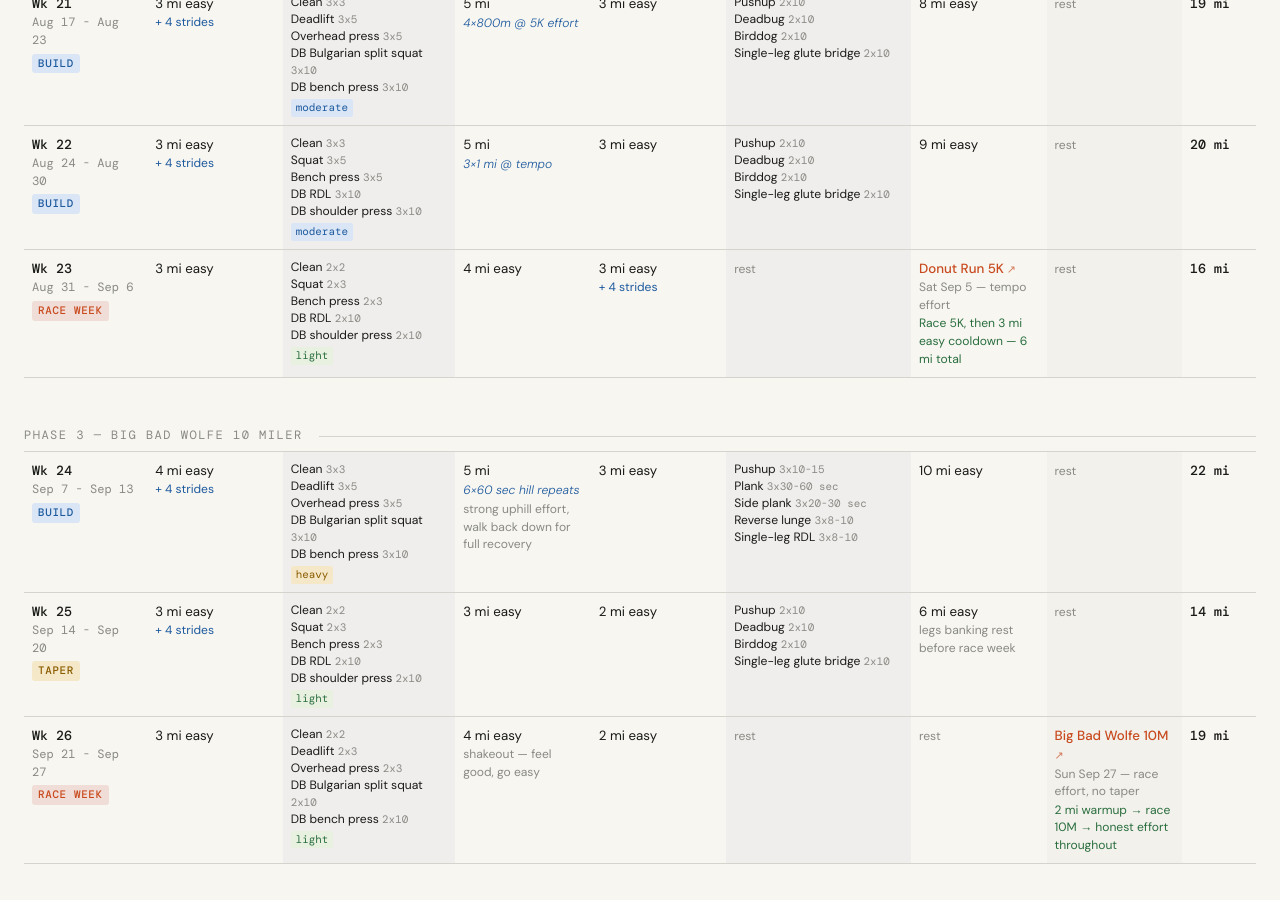
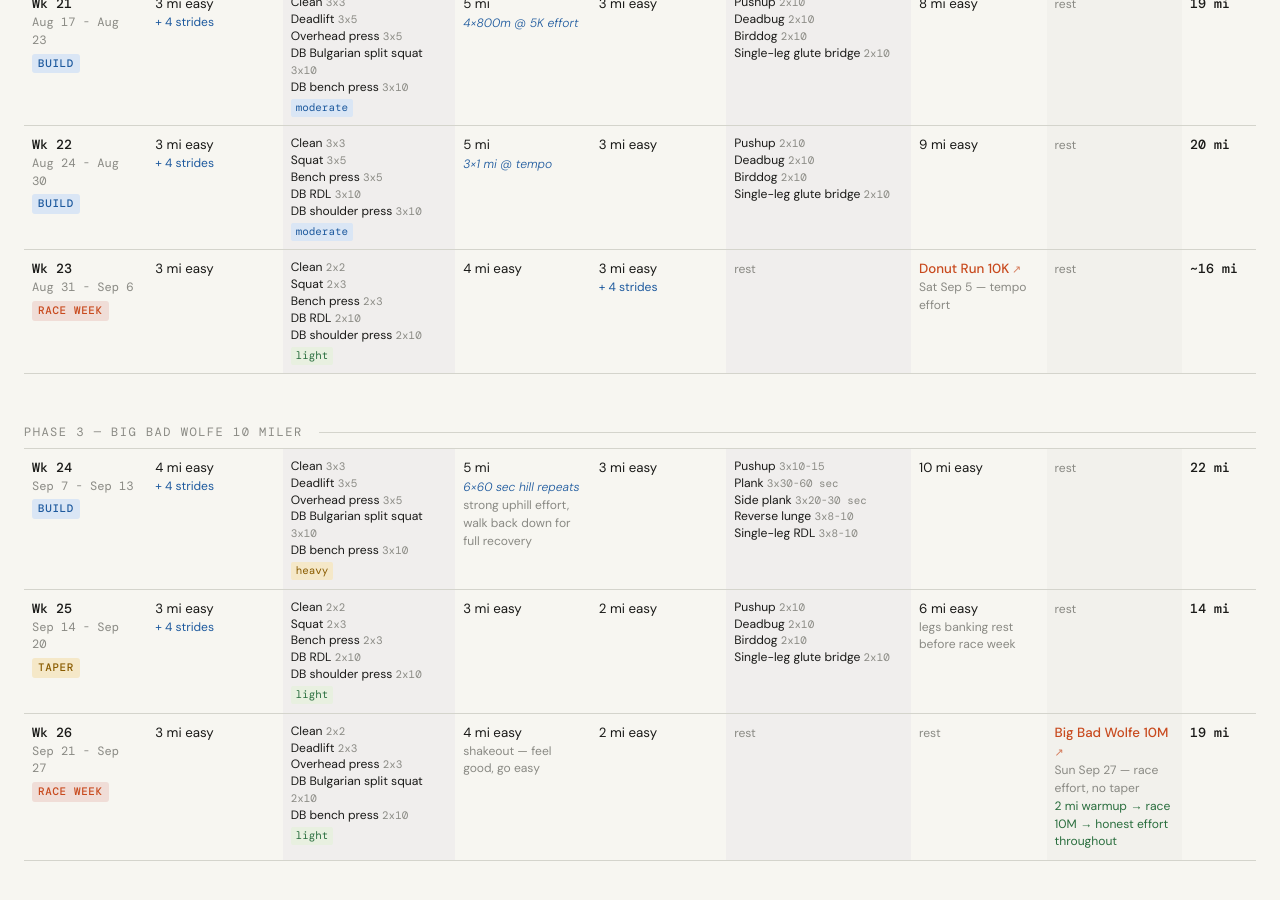
Before and after one commit to richardbasile/richardbasile.github.io, a Jekyll site: the page built from training-plan/index.html, in a window 1280 px wide and 900 px high, scrolled down 3015 px. Built offline with Jekyll 4.4.1, drawn with Linux system fonts in a browser that asks for light colours; some of the changed text lies outside the part shown.

Commit message:
Donut Run 10K

```diff
--- a/training-plan/index.html
+++ b/training-plan/index.html
@@ -785,7 +785,7 @@ title: 2026 Race Season
           <div class="r-date">Phase 1</div>
         </div>
         <div class="header-race" onclick="document.getElementById('phase-2').scrollIntoView({behavior: 'smooth'})">
-          <div class="r-name">Donut Run 5K</div>
+          <div class="r-name">Donut Run 10K</div>
           <div class="r-date">Saturday</div>
           <div class="r-date">September 5, 2026</div>
           <div class="r-date">Phase 2</div>
@@ -1024,10 +1024,10 @@ title: 2026 Race Season
             <td class="total-cell">~14 mi</td>
           </tr>
 
-          <!-- PHASE 2 — Donut Run 5K -->
+          <!-- PHASE 2 — Donut Run 10K -->
           <tr>
             <td colspan="9" style="padding:0;border:none;">
-              <div id="phase-2" class="phase-title">Phase 2 — Donut Run 5K</div>
+              <div id="phase-2" class="phase-title">Phase 2 — Donut Run 10K</div>
             </td>
           </tr>
 
@@ -1347,10 +1347,9 @@ title: 2026 Race Season
             <td>3 mi easy<span class="s">+ 4 strides</span></td>
             <td class="str-col"><span class="rest">rest</span></td>
             <td><span class="race-t" onclick="openModal('donut-run'); return false;" style="cursor:pointer;">Donut Run
-                5K</span><span class="note">Sat Sep 5 — tempo effort</span><span class="note"
-                style="color:var(--green);">Race 5K, then 3 mi easy cooldown — 6 mi total</span></td>
-            <td class="rest-col"><span class="rest">rest</span></td>
-            <td class="total-cell">16 mi</td>
+                10K</span><span class="note">Sat Sep 5 — tempo effort</span></td>
+            <td class="rest-col"><span class="rest">rest</span></td>
+            <td class="total-cell">~16 mi</td>
           </tr>
 
           <!-- PHASE 2 — Big Bad Wolfe -->
@@ -1779,7 +1778,7 @@ title: 2026 Race Season
   <div id="modal-donut-run" class="modal">
     <div class="modal-content">
       <button class="modal-close" onclick="closeModal('donut-run')">&times;</button>
-      <div class="modal-title">Donut Run 5K <span class="race-date">Saturday, September 5, 2026 — tempo effort</span>
+      <div class="modal-title">Donut Run 10K <span class="race-date">Saturday, September 5, 2026 — tempo effort</span>
       </div>
       <div class="strategy-grid" id="grid-donut-run"></div>
       <p class="race-note"><strong>Key principle:</strong> This race is your calibration tool. The result tells you what
@@ -1795,8 +1794,8 @@ title: 2026 Race Season
           tune-up, pace lock</span></div>
       <div class="strategy-grid" id="grid-lighthouse-5k"></div>
       <p class="race-note"><strong>Key principle:</strong> The 5K is a sustained hard effort from start to finish —
-        there is no comfortable middle section. Use this race to lock in 5K pace and gather data for the Donut Run and
-        Big Bad Wolfe later in the season. Trust the work.</p>
+        there is no comfortable middle section. Use this race to lock in 5K pace and gather data for the Donut Run 10K
+        and Big Bad Wolfe later in the season. Trust the work.</p>
     </div>
   </div>
 
@@ -1845,7 +1844,7 @@ title: 2026 Race Season
     // Strategy content
     const strategies = {
       'donut-run': [
-        { label: 'Objective', value: 'Run a strong, honest 5K tempo effort. This is your fitness baseline and pace calibration tool for the rest of the season.' },
+        { label: 'Objective', value: 'Run a strong, honest 10K tempo effort. This is your fitness baseline and pace calibration tool for Big Bad Wolfe and RTFTH.' },
         { label: 'Effort', value: 'Tempo pace — comfortably hard, not all-out. You should be working but in control from start to finish. This is not a time trial.' },
         { label: 'Pacing', value: 'Start conservatively and build. The goal is a <strong>negative split or even pace</strong> — go out too fast and the data you collect is misleading.' },
         { label: 'Post-race', value: 'Enter your result into a VDOT calculator or McMillan pace predictor. <strong>This removes guesswork</strong> from goal-setting for Big Bad Wolfe and RTFTH. Then run 3 easy miles to complete the day.' },
```
